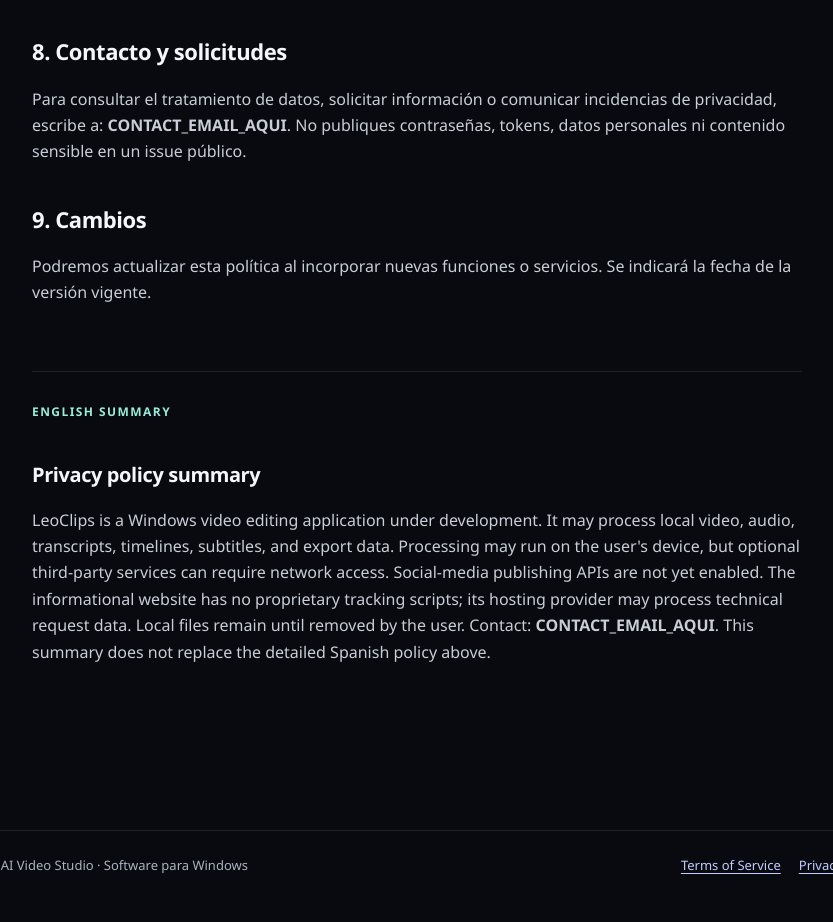
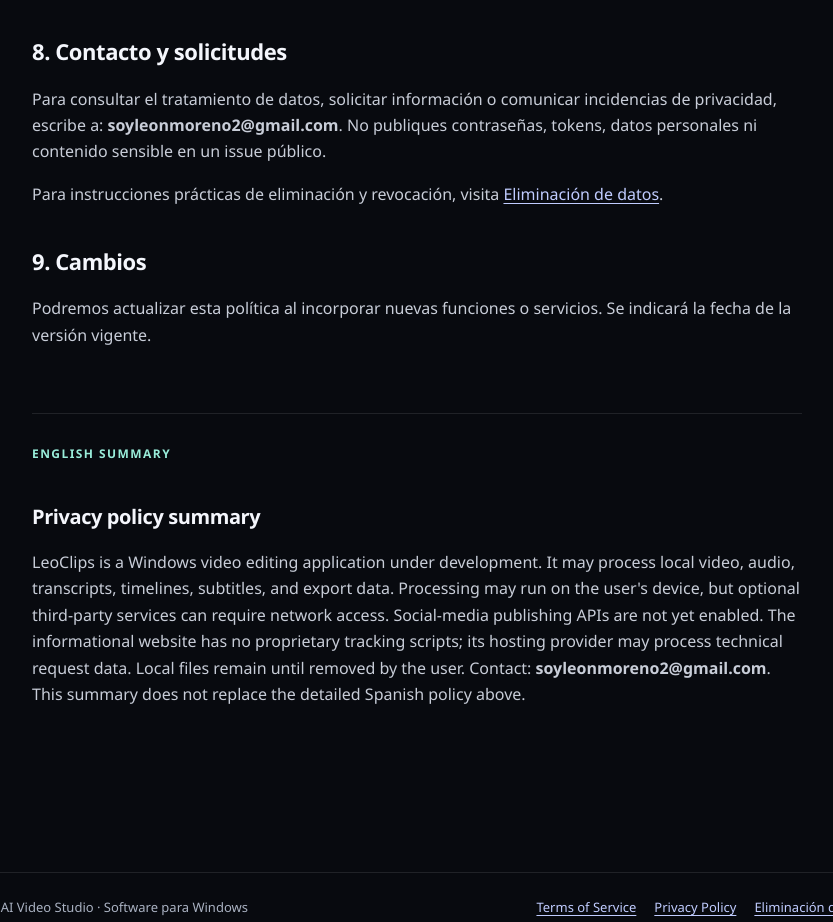
Before and after one commit to leonmorenoou-a11y/-leoclips-site, a plain HTML site: page privacy.html in a window 1280 px wide. Shown: the part 1690-2612 px from the top of the page, without its empty margins (223-1056 px from the left). Drawn offline with Linux system fonts and the light colour scheme.

Commit message:
Update public legal contact and link data deletion instructions

```diff
--- a/privacy.html
+++ b/privacy.html
@@ -1,7 +1,7 @@
 <!doctype html>
 <html lang="es">
 <head><meta charset="utf-8"><meta name="viewport" content="width=device-width, initial-scale=1"><meta name="theme-color" content="#080a0f"><meta name="description" content="Política de privacidad de LeoClips Studio: datos locales, servicios opcionales y conexiones."><title>Privacy Policy — LeoClips</title><link rel="icon" type="image/png" href="assets/favicon.png?v=2"><link rel="stylesheet" href="styles.css"></head><body>
-<header class="site-header"><div class="wrap nav"><a class="brand" href="index.html"><img src="assets/leoclips-icon.webp?v=2" alt="LeoClips logo" width="42" height="42"> LeoClips</a><nav aria-label="Navegación principal"><a href="index.html">Inicio</a><a href="terms.html">Términos</a><a href="privacy.html">Privacidad</a></nav></div></header><main class="wrap legal"><div class="kicker">Legal · Privacy</div><h1>Política de privacidad</h1><p class="date">Última actualización: 21 de noviembre de 2026</p><aside class="notice"><strong>Borrador de política:</strong> antes de utilizar esta página para una revisión de TikTok, sustituye <code>CONTACT_EMAIL_AQUI</code> por un correo de contacto real y verifica que la descripción refleje exactamente las funciones habilitadas en tu versión.</aside>
+<header class="site-header"><div class="wrap nav"><a class="brand" href="index.html"><img src="assets/leoclips-icon.webp?v=2" alt="LeoClips logo" width="42" height="42"> LeoClips</a><nav aria-label="Navegación principal"><a href="index.html">Inicio</a><a href="terms.html">Términos</a><a href="privacy.html">Privacidad</a><a href="data-deletion.html">Eliminar datos</a></nav></div></header><main class="wrap legal"><div class="kicker">Legal · Privacy</div><h1>Política de privacidad</h1><p class="date">Última actualización: 21 de noviembre de 2026</p><aside class="notice"><strong>Información importante:</strong> LeoClips está en desarrollo. Estos documentos describen el funcionamiento actual y previsto, y requieren revisión del responsable antes de presentarlos como documentos legales definitivos.</aside>
 <h2>1. Alcance</h2><p>Esta política describe el sitio informativo de LeoClips y el funcionamiento previsto del software de escritorio LeoClips para Windows. El software está en desarrollo y sus funciones pueden cambiar; los servicios externos solo se utilizan cuando corresponda al modo elegido.</p>
 <h2>2. Datos procesados</h2><p>LeoClips puede procesar archivos de video, audio, transcripciones, marcas temporales, selecciones de clips, subtítulos, imágenes y parámetros de edición que el usuario carga o genera. Los resultados y cachés pueden guardarse localmente en el equipo del usuario.</p>
 <h2>3. Procesamiento local y servicios externos</h2><p>Varios motores de edición e inteligencia artificial pueden ejecutarse localmente. Algunas funciones opcionales, como la ingesta desde plataformas o servicios de voz en línea, requieren conectarse a terceros. La disponibilidad de funciones offline depende de los motores configurados. El software no debe describirse como totalmente offline en todos sus modos.</p>
@@ -9,7 +9,7 @@
 <h2>5. Conservación y eliminación</h2><p>Los archivos de salida, cachés y transcripciones locales permanecen en el equipo hasta que el usuario los elimine o los gestione mediante las funciones disponibles del software. Desinstalar la aplicación no necesariamente elimina los archivos de usuario. Las plataformas externas pueden aplicar sus propios plazos de conservación.</p>
 <h2>6. Sitio web</h2><p>Este sitio estático no incorpora formularios de registro, cookies de seguimiento propias ni scripts de publicidad. GitHub Pages, como proveedor de alojamiento, puede procesar información técnica de conexión según sus propias políticas.</p>
 <h2>7. Seguridad</h2><p>El usuario debe mantener protegido el acceso a su computador. Las futuras credenciales de integración se diseñarán para no publicarse en el repositorio ni incrustarse directamente en archivos accesibles del sitio.</p>
-<h2>8. Contacto y solicitudes</h2><p>Para consultar el tratamiento de datos, solicitar información o comunicar incidencias de privacidad, escribe a: <strong>CONTACT_EMAIL_AQUI</strong>. No publiques contraseñas, tokens, datos personales ni contenido sensible en un issue público.</p>
-<h2>9. Cambios</h2><p>Podremos actualizar esta política al incorporar nuevas funciones o servicios. Se indicará la fecha de la versión vigente.</p>
-<section class="en" lang="en"><div class="kicker">English summary</div><h2>Privacy policy summary</h2><p>LeoClips is a Windows video editing application under development. It may process local video, audio, transcripts, timelines, subtitles, and export data. Processing may run on the user's device, but optional third-party services can require network access. Social-media publishing APIs are not yet enabled. The informational website has no proprietary tracking scripts; its hosting provider may process technical request data. Local files remain until removed by the user. Contact: <strong>CONTACT_EMAIL_AQUI</strong>. This summary does not replace the detailed Spanish policy above.</p></section></main><footer class="footer"><div class="wrap"><span>© 2026 LeoClips · AI Video Studio · Software para Windows</span><div class="footer-links"><a href="terms.html">Terms of Service</a><a href="privacy.html">Privacy Policy</a><a href="https://github.com" target="_blank" rel="noopener noreferrer">GitHub</a></div></div></footer>
+<h2>8. Contacto y solicitudes</h2><p>Para consultar el tratamiento de datos, solicitar información o comunicar incidencias de privacidad, escribe a: <strong>soyleonmoreno2@gmail.com</strong>. No publiques contraseñas, tokens, datos personales ni contenido sensible en un issue público.</p>
+<p>Para instrucciones prácticas de eliminación y revocación, visita <a href="data-deletion.html">Eliminación de datos</a>.</p><h2>9. Cambios</h2><p>Podremos actualizar esta política al incorporar nuevas funciones o servicios. Se indicará la fecha de la versión vigente.</p>
+<section class="en" lang="en"><div class="kicker">English summary</div><h2>Privacy policy summary</h2><p>LeoClips is a Windows video editing application under development. It may process local video, audio, transcripts, timelines, subtitles, and export data. Processing may run on the user's device, but optional third-party services can require network access. Social-media publishing APIs are not yet enabled. The informational website has no proprietary tracking scripts; its hosting provider may process technical request data. Local files remain until removed by the user. Contact: <strong>soyleonmoreno2@gmail.com</strong>. This summary does not replace the detailed Spanish policy above.</p></section></main><footer class="footer"><div class="wrap"><span>© 2026 LeoClips · AI Video Studio · Software para Windows</span><div class="footer-links"><a href="terms.html">Terms of Service</a><a href="privacy.html">Privacy Policy</a><a href="data-deletion.html">Eliminación de datos</a><a href="https://github.com" target="_blank" rel="noopener noreferrer">GitHub</a></div></div></footer>
 </body></html>
```
